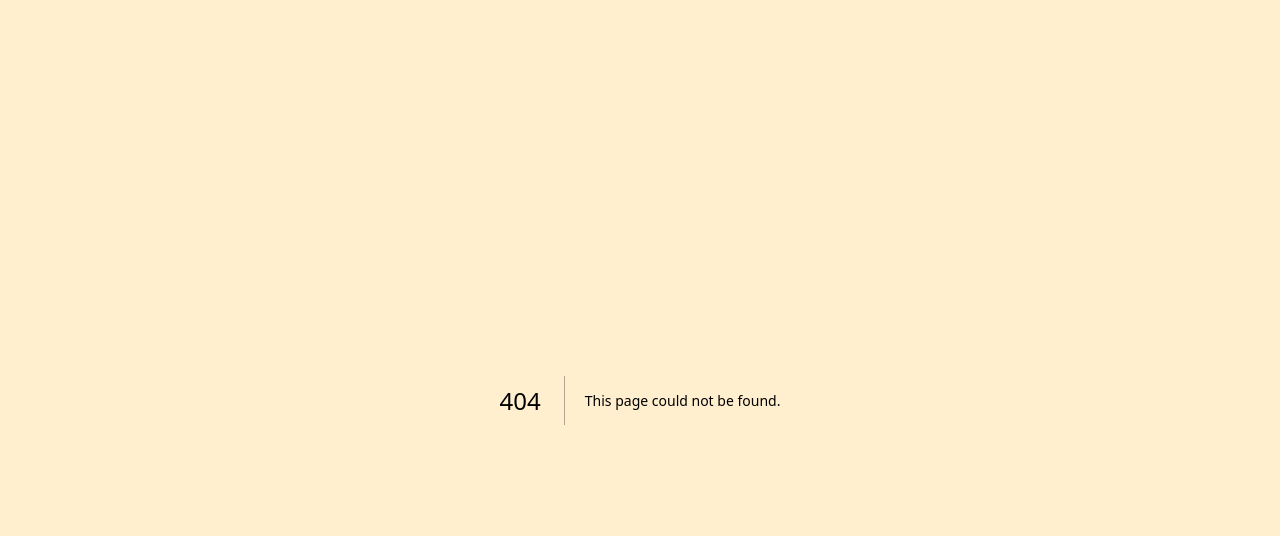
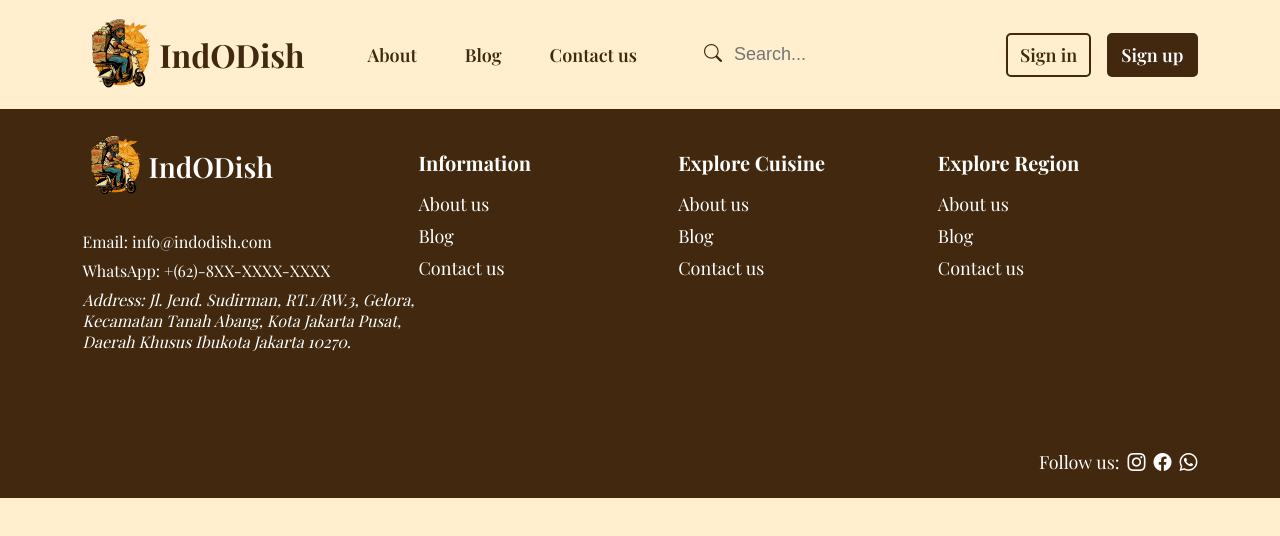
Before and after one commit to JugBones/indodish-frontend, a Next.js app: page /about in a window 1280 px wide. Before the commit this address had no page. Shown: the top 536 px of the page. Built offline with nearby package versions, Linux system fonts and the light colour scheme.

Commit message:
Add about page

```diff
--- /dev/null
+++ b/src/pages/about.tsx
@@ -0,0 +1,18 @@
+import Footer from '@/sections/Footer';
+import Header from '@/sections/Header';
+import Head from 'next/head';
+
+export default function About() {
+  return (
+    <>
+      <Head>
+        <title>IndODish - About</title>
+        <meta name='description' content='Generated by create next app' />
+        <meta name='viewport' content='width=device-width, initial-scale=1' />
+        <link rel='icon' href='/favicon.ico' />
+      </Head>
+      <Header />
+      <Footer />
+    </>
+  );
+}
```
